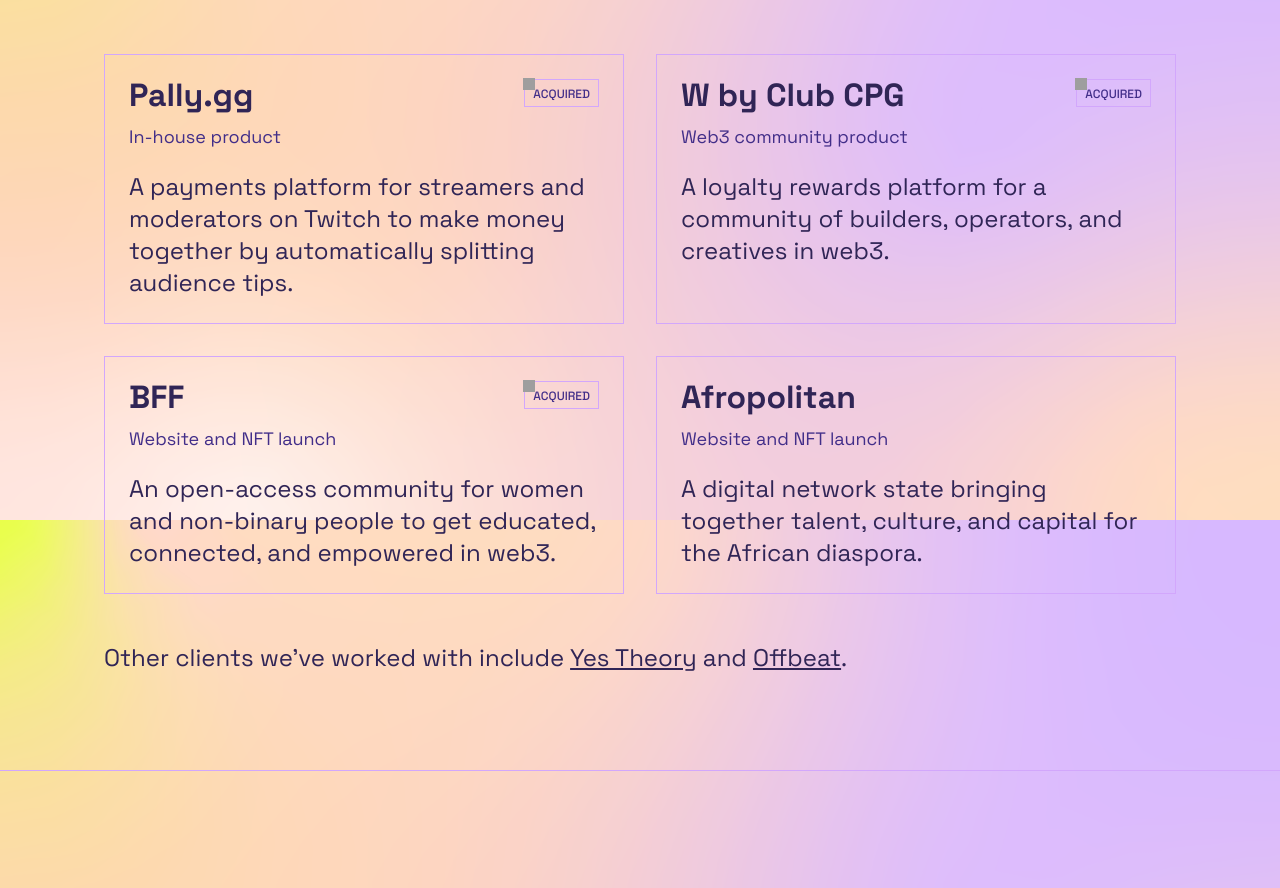
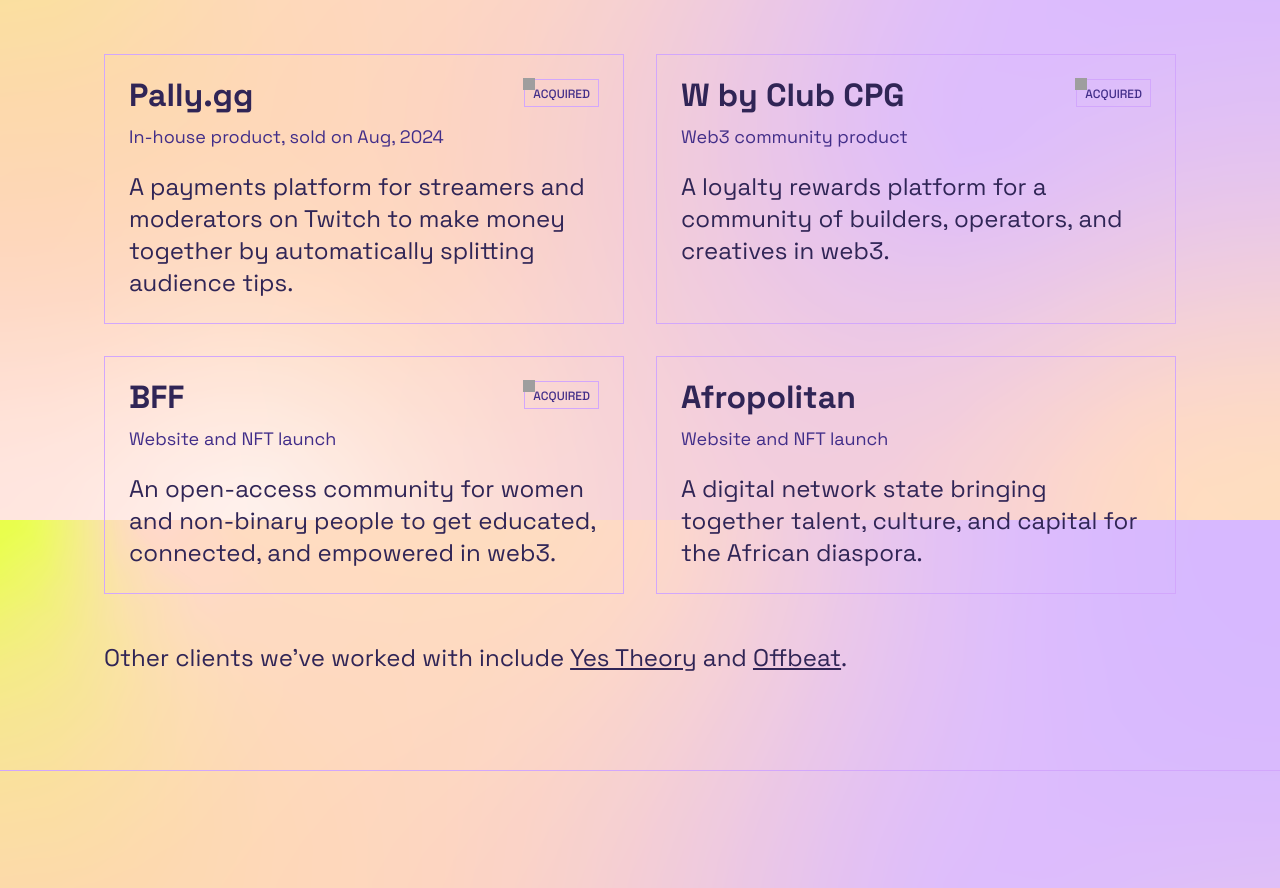
Before and after one commit to montycheese/sprise-website, a Next.js app: page / in a window 1280 px wide. Shown: the part 1080-1968 px from the top of the page. Built offline with nearby package versions, Linux system fonts and the light colour scheme; grey boxes are pictures that could not be loaded; a web font is replaced by a local one; what tailwindcss-safe-area would draw is missing.

Commit message:
Update page.tsx
add pally sale date

```diff
--- a/app/page.tsx
+++ b/app/page.tsx
@@ -172,7 +172,7 @@
               </div>
             </div>
             <p className="w-fit pb-2 [font-family:'Space_Grotesk',Helvetica] font-normal text-purple md:text-lg text-base">
-              In-house product
+              In-house product, sold on Aug, 2024
             </p>
             <p className="[font-family:'Space_Grotesk',Helvetica] font-normal text-midnight lg:text-2xl md:text-xl text-lg">
               A payments platform for streamers and moderators on Twitch to make money together by automatically splitting audience tips.
```
